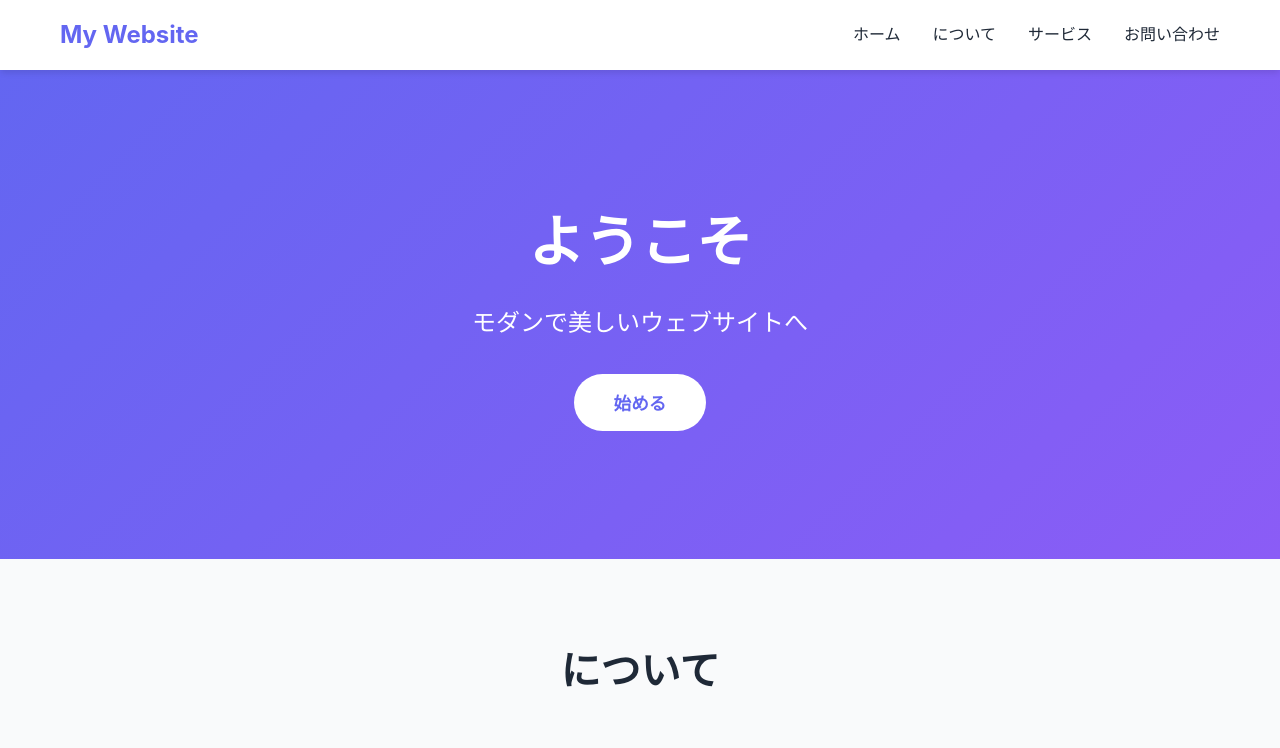
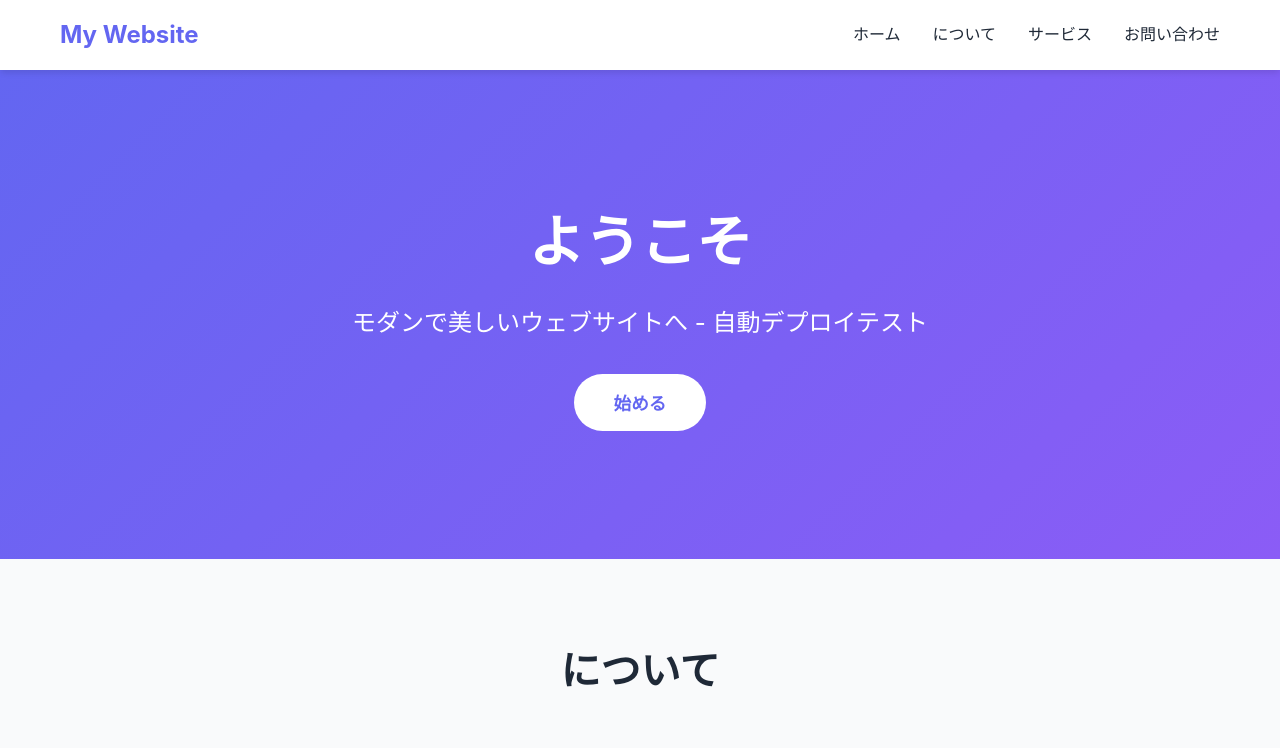
Before and after one commit to ShotaKashihara/website-project, a plain HTML site: page index.html in a window 1280 px wide. Shown: the top 748 px of the page. Drawn offline with Linux system fonts and the light colour scheme.

Commit message:
Test: 自動デプロイの確認用にテキストを更新

```diff
--- a/index.html
+++ b/index.html
@@ -30,7 +30,7 @@
         <section id="home" class="hero">
             <div class="container">
                 <h1>ようこそ</h1>
-                <p class="hero-subtitle">モダンで美しいウェブサイトへ</p>
+                <p class="hero-subtitle">モダンで美しいウェブサイトへ - 自動デプロイテスト</p>
                 <button class="cta-button">始める</button>
             </div>
         </section>
```
